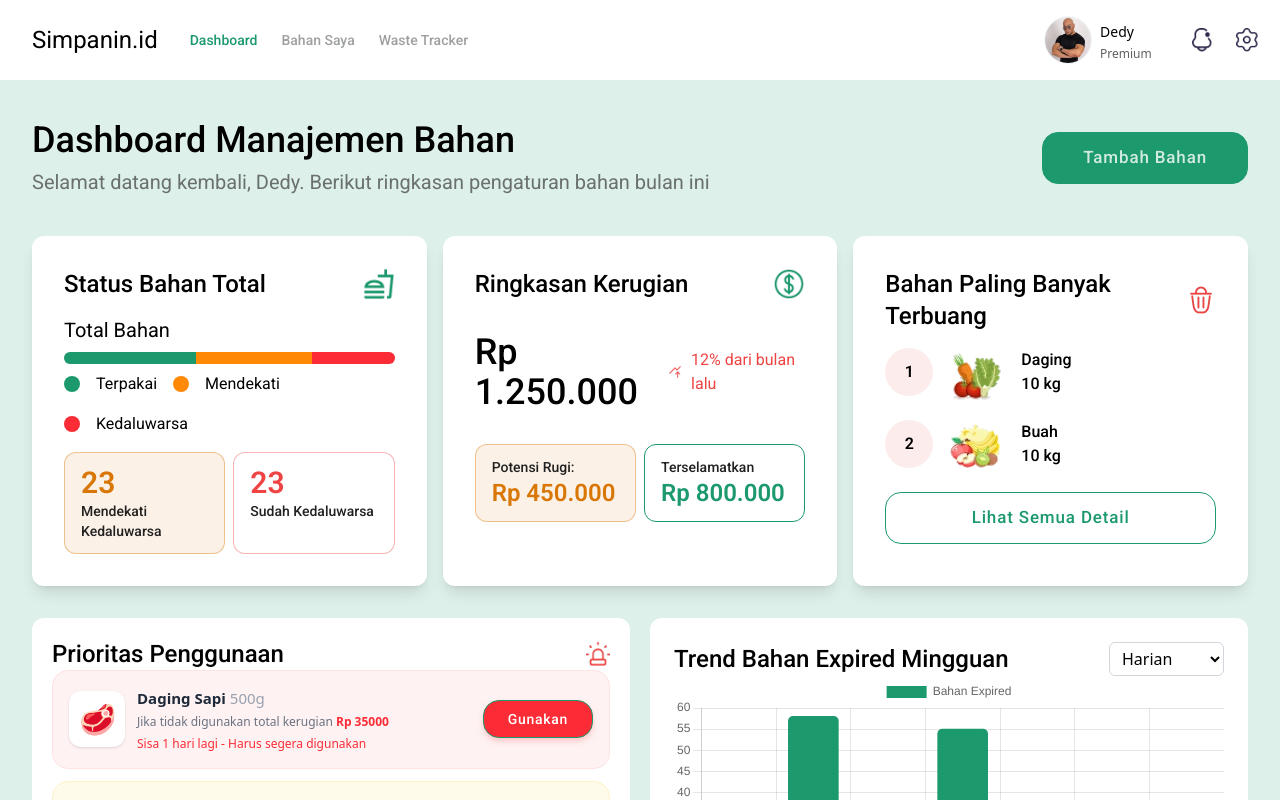
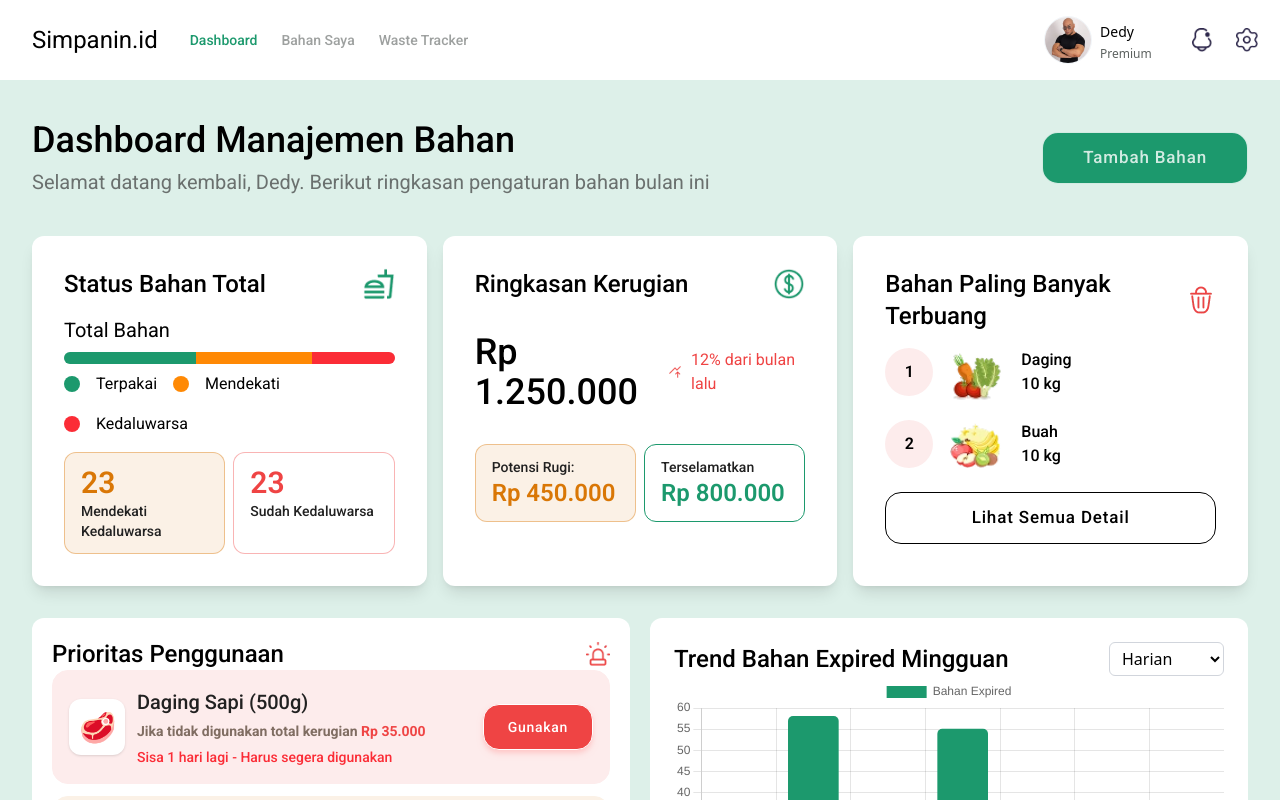
Before and after one commit to jasonenkristo123/BCC-INTERN, a Next.js app: page /dashboard in a window 1280 px wide. Shown: the top 800 px of the page. Built offline with nearby package versions, Linux system fonts and the light colour scheme.

Commit message:
fix: fixed color and layout in dashboard page

```diff
--- a/src/app/globals.css
+++ b/src/app/globals.css
@@ -59,9 +59,8 @@
   --color-bluesecondary: #313957;
   --color-hitamdikit: #1a1a1a;
   --color-birumuda: #ddf0e9;
-  --color-orange-muda: #FBF1E6;
-  --color-merah: #EF4444;
-
+  --color-orange-muda: #fbf1e6;
+  --color-merah: #ef4444;
 }
 
 html,
--- a/src/features/dashboard/dataDummy/dataDummy.ts
+++ b/src/features/dashboard/dataDummy/dataDummy.ts
@@ -1,93 +1,90 @@
-
 export interface FoodItem {
-    id: number;
-    name: string;
-    weight: string;
-    loss: number;
-    daysLeft: number;
-    image: string;
+  id: number
+  name: string
+  weight: string
+  loss: number
+  daysLeft: number
+  image: string
 }
-
-
 
 export const dataDummy: FoodItem[] = [
   {
     id: 1,
-        name: "Daging Sapi",
-        weight: "500g",
+    name: 'Daging Sapi',
+    weight: '500g',
     loss: 35000,
     daysLeft: 1,
-        image: "🥩",
+    image: '🥩',
   },
   {
     id: 2,
-        name: "Bawang Merah",
-        weight: "500g",
+    name: 'Bawang Merah',
+    weight: '500g',
     loss: 16000,
     daysLeft: 5,
-        image: "🧅",
+    image: '🧅',
   },
   {
     id: 3,
-        name: "Udang",
-        weight: "500g",
+    name: 'Udang',
+    weight: '500g',
     loss: 35000,
     daysLeft: 10,
-        image: "🦐",
+    image: '🦐',
   },
   {
     id: 4,
-        name: "Ayam Fillet",
-        weight: "250g",
+    name: 'Ayam Fillet',
+    weight: '250g',
     loss: 28000,
     daysLeft: 2,
-        image: "🍗",
+    image: '🍗',
   },
   {
     id: 5,
-        name: "Tahu Sutra",
-        weight: "300g",
+    name: 'Tahu Sutra',
+    weight: '300g',
     loss: 8000,
     daysLeft: 4,
-        image: "🟨",
+    image: '🟨',
   },
   {
     id: 6,
-        name: "Salmon Fillet",
-        weight: "200g",
+    name: 'Salmon Fillet',
+    weight: '200g',
     loss: 55000,
     daysLeft: 7,
-        image: "🐟",
+    image: '🐟',
   },
-];
+]
 
 export const dataDummyTren = [
   {
-        days: "Senin",
-        expired: 18
+    days: 'Senin',
+    expired: 18,
   },
   {
-        days: "Selasa",
-        expired: 58
+    days: 'Selasa',
+    expired: 58,
   },
   {
-        days: "Rabu",
-        expired: 13
+    days: 'Rabu',
+    expired: 13,
   },
   {
-        days: "Kamis",
-        expired: 55
+    days: 'Kamis',
+    expired: 55,
   },
   {
-        days: "Jumat",
-        expired: 18
+    days: 'Jumat',
+    expired: 18,
   },
   {
-        days: "Sabtu",
-        expired: 18
+    days: 'Sabtu',
+    expired: 18,
   },
   {
-        days: "Minggu",
-        expired: 18
-    }
+    days: 'Minggu',
+    expired: 18,
+  },
 ]
--- a/src/features/landing/components/hero-section.tsx
+++ b/src/features/landing/components/hero-section.tsx
@@ -85,12 +85,17 @@ export default function HeroSection() {
             <Button
               variant="primary"
               size="lg"
-              href="#"
-              className="text-primary-muda bg-skyblue"
+              href="/login"
+              className="text-primary-lebihmuda bg-skyblue"
             >
               Mulai Kelola Makanan
             </Button>
-            <Button variant="secondary" size="lg" href="#">
+            <Button
+            variant="secondary"
+            size="lg"
+            href="#fitur"
+            className='text-white hover:bg-white/20'
+            >
               Pelajari Fitur
             </Button>
           </div>
--- a/src/features/landing/components/kelola.tsx
+++ b/src/features/landing/components/kelola.tsx
@@ -25,7 +25,7 @@ export default function Kelola() {
             <Button
               variant="primary"
               size="md"
-              className="bg-skyblue"
+              className="bg-skyblue text-primary-lebihmuda"
               href="/login"
             >
               Masuk
--- a/src/shared/components/ui/button.tsx
+++ b/src/shared/components/ui/button.tsx
@@ -24,13 +24,13 @@ type ButtonProps = ButtonAsButton | ButtonAsLink
 
 const variantStyles: Record<ButtonVariant, string> = {
   primary:
-    ' border-[1.5px] text-primary-lebihmuda border-primary-lebihmuda font-roboto-500 font-medium text-[17px] hover:opacity-80',
+    ' border-[1.5px]  font-roboto-500 font-medium text-[17px] hover:opacity-80',
   secondary:
     'text-white font-roboto-500 border-[1.5px] border-white/90 hover:opacity-80',
 }
 
 const sizeStyles: Record<ButtonSize, string> = {
-  sm: 'px-6 py-2 text-xs',
+  sm: 'px-6 py-3 text-xs',
   md: 'px-8 py-3 text-sm w-[200px]',
   lg: 'px-10 py-3 text-base w-[270px]',
 }
--- a/src/shared/components/ui/dashboard-cardpriority.tsx
+++ b/src/shared/components/ui/dashboard-cardpriority.tsx
@@ -1,81 +1,91 @@
-import { FoodItem } from "@/features/dashboard/dataDummy/dataDummy";
-import Button from "./button";
+import { FoodItem } from '@/features/dashboard/dataDummy/dataDummy'
+import Button from './button'
 
-
-type ExpiryLevel = "red" | "orange" | "green";
+type ExpiryLevel = 'red' | 'orange' | 'green'
 
 function getExpiryLevel(daysleft: number): ExpiryLevel {
-    if (daysleft <= 2) return "red";
-    if (daysleft <= 5) return "orange";
-    return "green";
+  if (daysleft <= 2) return 'red'
+  if (daysleft <= 5) return 'orange'
+  return 'green'
 }
 
-const LEVEL_CONFIG: Record<ExpiryLevel, {
-    bg: string;
-    border: string;
-    badgeBg: string;
-    badgeText: string;
-    btnBg: string;
-    btnText: string;
-    btnBorder: string;
-    lossText: string;
-    statusText: string;
-    statusLabel: string;
-    dot: string;
-}> = {
+const LEVEL_CONFIG: Record<
+  ExpiryLevel,
+  {
+    bg: string
+    border: string
+    badgeBg: string
+    btnBg: string
+    btnText: string
+    btnBorder: string
+    lossText: string
+    statusText: string
+    statusLabel: string
+
+  }
+> = {
   red: {
-        bg: "bg-red-50",
-        border: "border-red-100",
-        badgeBg: "bg-red-500",
-        badgeText: "text-white",
-        btnBg: "bg-red-500 hover:bg-red-600 text-white shadow-red-200 shadow-md",
-        btnText: "text-white",
-        btnBorder: "",
-        lossText: "text-red-500",
-        statusText: "text-red-500",
-        statusLabel: "Harus segera digunakan",
-        dot: "bg-red-400",
+    bg: 'bg-redlight',
+    border: 'border-redlight',
+    badgeBg: 'bg-redlight',
+    btnBg: 'bg-merah hover:bg-red-950 hover:text-white shadow-red-200 shadow-md',
+    btnText: 'text-white',
+    btnBorder: '',
+    lossText: 'text-merah',
+    statusText: 'text-red-500',
+    statusLabel: 'Harus segera digunakan',
+
   },
   orange: {
-        bg: "bg-amber-50",
-        border: "border-amber-100",
-        badgeBg: "bg-amber-400",
-        badgeText: "text-white",
-        btnBg: "bg-white hover:bg-amber-50 text-amber-500 border border-amber-300 shadow-amber-100 shadow-sm",
-        btnText: "text-amber-500",
-        btnBorder: "border border-amber-300",
-        lossText: "text-amber-500",
-        statusText: "text-amber-500",
-        statusLabel: "Perlu diperhatikan",
-        dot: "bg-amber-400",
+    bg: 'bg-orange-muda',
+    border: 'border-orange-muda',
+    badgeBg: 'bg-orange-muda',
+    btnBg:'hover:bg-orangnormal hover:text-white text-orangnormal border border-orangnormal shadow-sm',
+    btnText: 'text-black',
+    btnBorder: 'border border-orangnormal',
+    lossText: 'text-merah',
+    statusText: 'text-orangnormal',
+    statusLabel: 'Perlu diperhatikan',
+
   },
   green: {
-        bg: "bg-emerald-50",
-        border: "border-emerald-100",
-        badgeBg: "bg-emerald-400",
-        badgeText: "text-white",
-        btnBg: "bg-white hover:bg-emerald-50 text-emerald-600 border border-emerald-300 shadow-emerald-100 shadow-sm",
-        btnText: "text-emerald-600",
-        btnBorder: "border border-emerald-300",
-        lossText: "text-emerald-600",
-        statusText: "text-emerald-600",
-        statusLabel: "Aman",
-        dot: "bg-emerald-400",
+    bg: 'bg-skyblue',
+    border: 'border-skyblue',
+    badgeBg: 'bg-skyblue',
+    btnBg:
+      ' hover:bg-text-primary hover:text-white text-emerald-600 border border-text-primary shadow-emerald-100 shadow-sm',
+    btnText: 'text-text-primary',
+    btnBorder: 'border border-text-primary',
+    lossText: 'text-text-primary',
+    statusText: 'text-text-primary',
+    statusLabel: 'Aman',
+
   },
-};
-
+}
 
 interface FoodExpiryCardProps {
-    item: FoodItem;
-    onUse?: (id: number) => void;
+  item: FoodItem
+  onUse?: (id: number) => void
+}
+
+function formatRupiah(amount: number) {
+  return new Intl.NumberFormat('id-ID', {
+    style: "currency",
+    currency: "IDR",
+    minimumFractionDigits: 0,
+  })
+  .format(amount)
+  .replace("IDR", "Rp")
 }
 
 export default function FoodExpiryCard({ item, onUse }: FoodExpiryCardProps) {
-    const level = getExpiryLevel(item.daysLeft);
-    const cfg = LEVEL_CONFIG[level];
+  const level = getExpiryLevel(item.daysLeft)
+  const cfg = LEVEL_CONFIG[level]
 
   return (
-        <div className={`flex flex-col sm:flex-row flex-wrap items-start gap-3 rounded-2xl border p-3 sm:p-4 transition-all duration-200 hover:shadow-lg active:scale-[0.99] ${cfg.bg} ${cfg.border}`}>
+    <div
+      className={`flex flex-col sm:flex-row flex-wrap items-start gap-3 rounded-2xl border p-3 sm:p-4 transition-all duration-200 hover:shadow-lg active:scale-[0.99] ${cfg.bg} ${cfg.border}`}
+    >
       {/* Top row: icon + text */}
       <div className="flex flex-1 items-center gap-3 min-w-0">
         <div className="flex h-11 w-11 sm:h-14 sm:w-14 shrink-0 items-center justify-center rounded-xl bg-white text-2xl sm:text-3xl shadow-sm">
@@ -83,18 +93,20 @@ export default function FoodExpiryCard({ item, onUse }: FoodExpiryCardProps) {
         </div>
 
         <div className="flex flex-col gap-1 min-w-0">
-                    <p className="truncate font-semibold text-gray-800 text-[13px] sm:text-[15px] leading-[150%]">
+          <p className="truncate font-roboto-500 text-blackprimary text-[13px] sm:text-[15px] lg:text-xl leading-[150%]">
             {item.name}&nbsp;
-                        <span className="font-normal text-gray-400">{item.weight}</span>
+            <span className="font-roboto-500 text-blackprimary">({item.weight})</span>
           </p>
-                    <p className="text-[11px] sm:text-xs text-gray-500 wrap-break-word">
+          <p className="text-[11px] sm:text-xs lg:text-sm text-brown/70  font-roboto-700">
             Jika tidak digunakan total kerugian&nbsp;
-                        <span className={`font-semibold ${cfg.lossText}`}>
-                            Rp {item.loss}
+            <span className={`${cfg.lossText}`}>
+              {formatRupiah(item.loss)}
             </span>
           </p>
           <div className="mt-0.5 flex items-center gap-1.5 flex-wrap">
-                        <span className={`text-[11px] sm:text-xs font-medium ${cfg.statusText}`}>
+            <span
+              className={`text-[11px] sm:text-xs font-roboto-500 lg:text-sm ${cfg.statusText}`}
+            >
               Sisa {item.daysLeft} hari lagi - {cfg.statusLabel}
             </span>
           </div>
```
Also changed, not shown: src/features/dashboard/components/dashboard-page.tsx (+15 -8 lines), src/features/dashboard/components/dashboard-threegrid.tsx (+43 -36 lines), src/features/dashboard/components/dashboard-twogrid.tsx (+36 -33 lines), src/shared/components/ui/dashboard-smallcard.tsx (+6 -11 lines), src/shared/components/layout/main-navbar.tsx (indentation only). Lines whose indentation alone changed are shown as unchanged.
